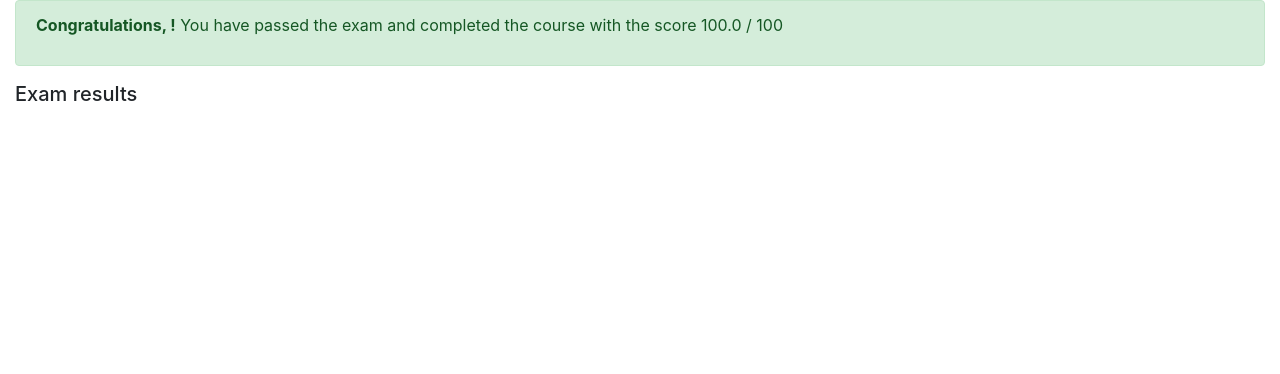
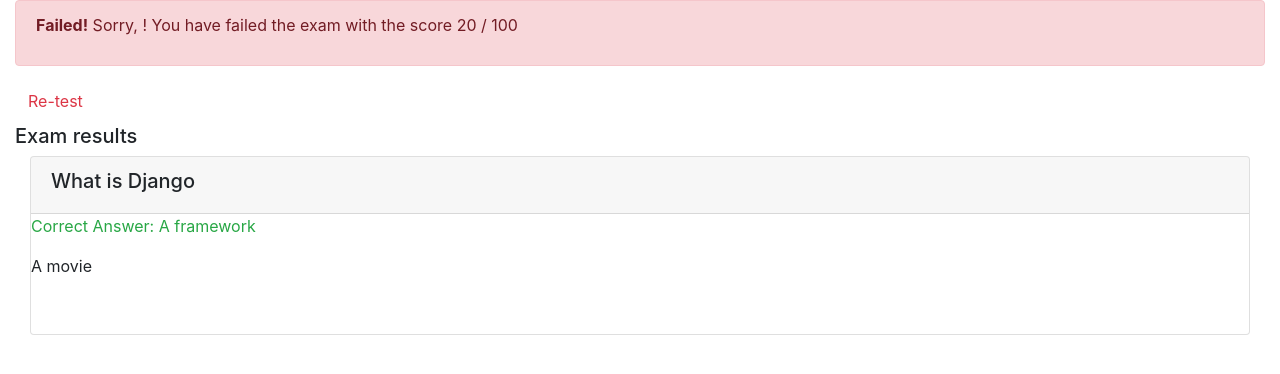
Before and after one commit to AltSens/IBM-Django, a Django app: page /onlinecourse/course/1/submission/2/result/ in a window 1280 px wide. Shown: the part 56-430 px from the top of the page. Run offline with Django 3.2, Linux system fonts and the light colour scheme; data comes from the database, SQL or seed files in the repository; both versions use the stored data as it was after the commit; some libraries are stand-ins or nearby versions.

Commit message:
Completed display results

```diff
--- a/onlinecourse/templates/onlinecourse/exam_result_bootstrap.html
+++ b/onlinecourse/templates/onlinecourse/exam_result_bootstrap.html
@@ -53,12 +53,24 @@
             <!--HINT Display exam results-->
             <div class="container-fluid">
                 <div class="card-columns-vertical">
-                    {% for question in course.lesson_set.all.question_set.all %}
+                    {% for choice in selected_ids.all %}
                     <div class="card mt-1">
-                        <div class="card-header"><h5>{{question.question_text}}</h5></div>
-                        {% for choice in question.choice_set.all %}
-                        <div class="card-body">{{choice.choice_text}}</div>
-                        {% endfor %}
+                        <div class="card-header"><h5>{{choice.question.question_text}}</h5></div>
+                            {% for choice in choice.question.choice_set.all %}
+                                {% if choice.is_correct %}
+                                    {% if choice in selected_ids.all %}
+                                        <div class="text-success"><p>Correct Answer: {{choice.choice_text}}</p></div>
+                                    {% else %}
+                                        <div class="text-warning"><p>Not Selected: {{choice.choice_text}}</p></div>
+                                    {% endif %}
+                                {% else %}
+                                <div><p>{{choice.choice_text}}</p></div>
+                                {% endif %}
+                            {% endfor %}
+                        <div class="card-body">
+
+                        </div>
+
                     <div>
                     {% endfor %}
                 </div>
--- a/onlinecourse/views.py
+++ b/onlinecourse/views.py
@@ -145,9 +145,15 @@
 
 
     user_score = 0
-    total_score = choices.first().question.question_grade
+    total_score = 0
+
+    for lesson in course.lesson_set.all():
+        for question in lesson.question_set.all():
+            total_score = total_score + question.question_grade
+
     for choice in choices.all():
+        total_score
         if choice.is_correct:
             user_score += 1
-    context = {"course":course, "selected_ids":choices, "grade":user_score/total_score*100}
+    context = {"course":course, "selected_ids":choices, "grade":int(user_score/total_score*100)}
     return render(request, 'onlinecourse/exam_result_bootstrap.html', context)
```
Also changed, not shown: db.sqlite3.
